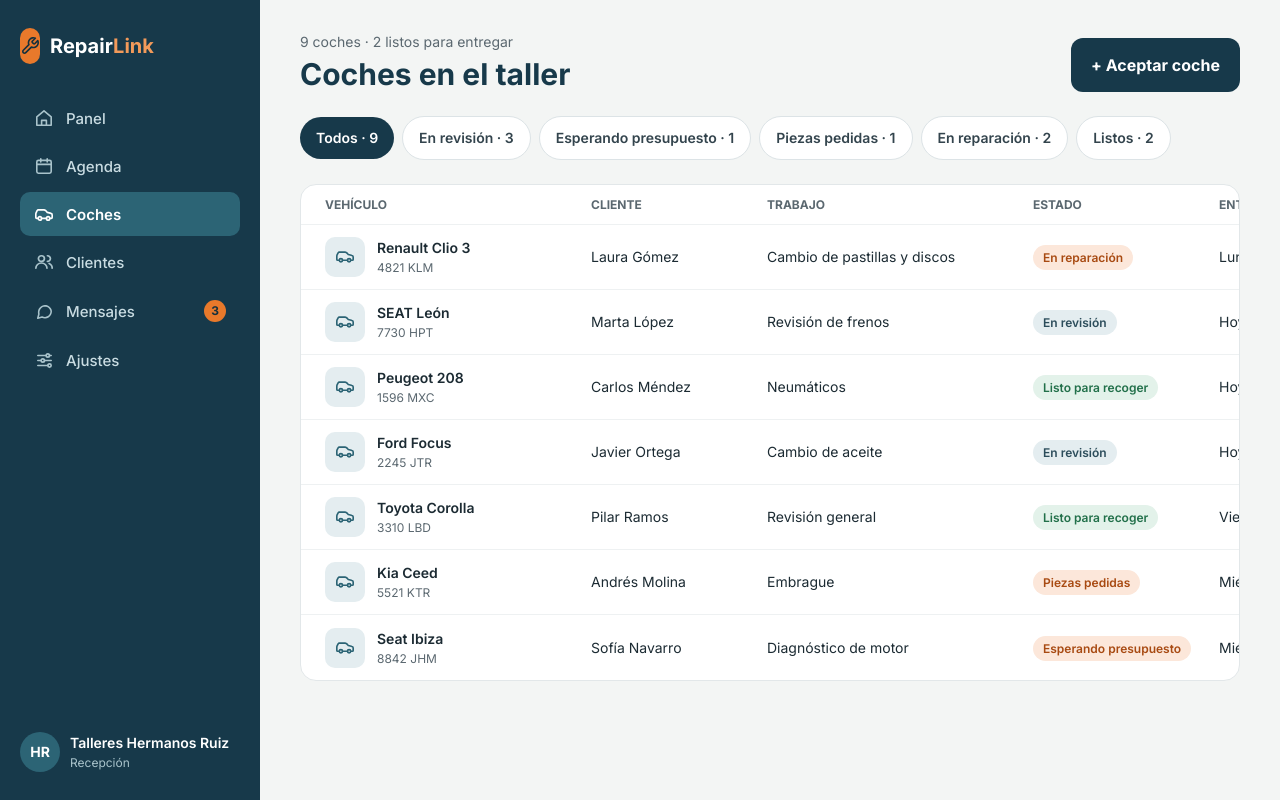
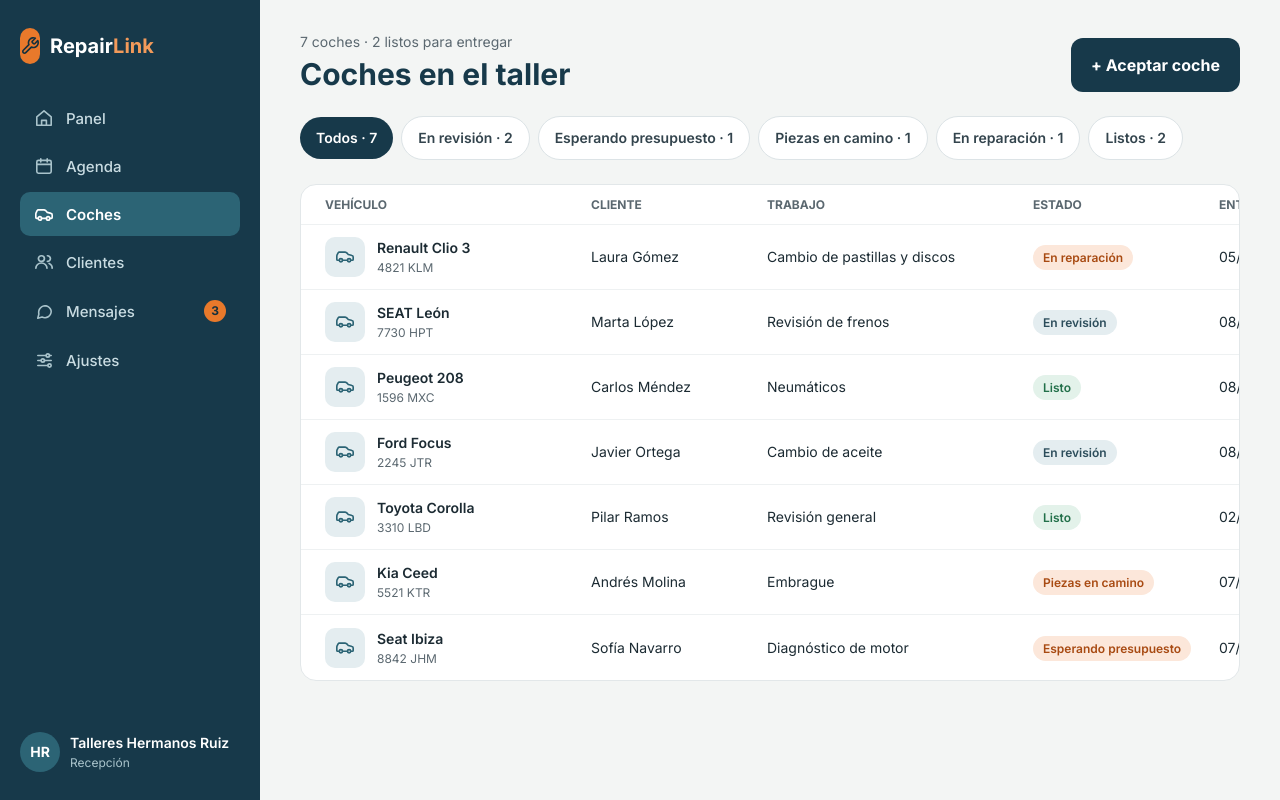
Before and after one commit to Daniag56/RepairLinkWeb, an Angular app: page /coches in a window 1280 px wide. Built offline with nearby package versions, Linux system fonts and the light colour scheme.

Commit message:
SCRUM-109 Modelo, servicio con datos simulados y listado de coches

```diff
--- /dev/null
+++ b/src/app/coches/coche-api.ts
@@ -0,0 +1,23 @@
+import { Injectable } from '@angular/core';
+import { Observable, of } from 'rxjs';
+import { Coche } from './coche';
+
+@Injectable({
+  providedIn: 'root',
+})
+export class CocheApi {
+  // Datos simulados. Cuando haya API se cambiará of() por HttpClient.
+  private coches: Coche[] = [
+    { id: 1, marca: 'Renault', modelo: 'Clio 3', matricula: '4821 KLM', cliente: 'Laura Gómez', trabajo: 'Cambio de pastillas y discos', estado: 'en_reparacion', fechaEntrada: new Date('2026-10-05') },
+    { id: 2, marca: 'SEAT', modelo: 'León', matricula: '7730 HPT', cliente: 'Marta López', trabajo: 'Revisión de frenos', estado: 'en_revision', fechaEntrada: new Date('2026-10-08') },
+    { id: 3, marca: 'Peugeot', modelo: '208', matricula: '1596 MXC', cliente: 'Carlos Méndez', trabajo: 'Neumáticos', estado: 'listo', fechaEntrada: new Date('2026-10-08') },
+    { id: 4, marca: 'Ford', modelo: 'Focus', matricula: '2245 JTR', cliente: 'Javier Ortega', trabajo: 'Cambio de aceite', estado: 'en_revision', fechaEntrada: new Date('2026-10-08') },
+    { id: 5, marca: 'Toyota', modelo: 'Corolla', matricula: '3310 LBD', cliente: 'Pilar Ramos', trabajo: 'Revisión general', estado: 'listo', fechaEntrada: new Date('2026-10-02') },
+    { id: 6, marca: 'Kia', modelo: 'Ceed', matricula: '5521 KTR', cliente: 'Andrés Molina', trabajo: 'Embrague', estado: 'piezas_en_camino', fechaEntrada: new Date('2026-10-07') },
+    { id: 7, marca: 'Seat', modelo: 'Ibiza', matricula: '8842 JHM', cliente: 'Sofía Navarro', trabajo: 'Diagnóstico de motor', estado: 'esperando_presupuesto', fechaEntrada: new Date('2026-10-07') },
+  ];
+
+  getCoches(): Observable<Coche[]> {
+    return of(this.coches);
+  }
+}
--- /dev/null
+++ b/src/app/coches/coche.ts
@@ -0,0 +1,23 @@
+export type EstadoReparacion = 'en_revision' | 'esperando_presupuesto' |
+'piezas_en_camino' |'en_reparacion' | 'listo';
+
+export interface Coche{
+  id: number;
+  marca: string;
+  modelo: string;
+  matricula: string;
+  cliente: string;
+  trabajo: string;
+  estado: EstadoReparacion;
+  fechaEntrada: Date;
+}
+
+export const ESTADOS_REPARACION: Record<EstadoReparacion, {texto: string;
+badge: string}> = {
+  en_revision: {texto: 'En revisión', badge: 'badge-azul'},
+  esperando_presupuesto: {texto: 'Esperando presupuesto', badge: 'badge-naranja'},
+  piezas_en_camino: {texto: 'Piezas en camino', badge: 'badge-naranja'},
+  en_reparacion: {texto: 'En reparación', badge: 'badge-naranja'},
+  listo: {texto: 'Listo', badge: 'badge-verde'},
+
+}
--- a/src/app/coches/coches.html
+++ b/src/app/coches/coches.html
@@ -1,19 +1,19 @@
 <div class="flex flex-col gap-6 px-10 pt-8 pb-10">
   <header class="flex items-end justify-between">
     <div class="flex flex-col gap-1 whitespace-nowrap">
-      <p class="text-sm text-texto-suave">9 coches · 2 listos para entregar</p>
+      <p class="text-sm text-texto-suave">{{ coches.length }} coches · {{ listos }} listos para entregar</p>
       <h1 class="text-[30px] font-bold text-marino">Coches en el taller</h1>
     </div>
     <button type="button" class="btn-primario">+ Aceptar coche</button>
   </header>
 
   <div class="flex items-center gap-2">
-    <button type="button" class="chip-activo">Todos · 9</button>
-    <button type="button" class="chip-inactivo">En revisión · 3</button>
+    <button type="button" class="chip-activo">Todos · {{ coches.length }}</button>
+    <button type="button" class="chip-inactivo">En revisión · 2</button>
     <button type="button" class="chip-inactivo">Esperando presupuesto · 1</button>
-    <button type="button" class="chip-inactivo">Piezas pedidas · 1</button>
-    <button type="button" class="chip-inactivo">En reparación · 2</button>
-    <button type="button" class="chip-inactivo">Listos · 2</button>
+    <button type="button" class="chip-inactivo">Piezas en camino · 1</button>
+    <button type="button" class="chip-inactivo">En reparación · 1</button>
+    <button type="button" class="chip-inactivo">Listos · {{ listos }}</button>
   </div>
 
   <section class="tarjeta flex flex-col">
@@ -21,47 +21,20 @@
       <span class="w-[250px] shrink-0">VEHÍCULO</span><span class="w-[160px] shrink-0">CLIENTE</span><span class="w-[250px] shrink-0">TRABAJO</span><span class="w-[170px] shrink-0">ESTADO</span><span class="w-[90px] shrink-0">ENTRADA</span>
     </div>
 
-    <a class="flex h-[65px] cursor-pointer items-center gap-4 border-b border-separador px-6 text-sm text-texto">
-      <span class="flex w-[250px] shrink-0 items-center gap-3"><span class="flex size-10 shrink-0 items-center justify-center rounded-[10px] bg-azul-fondo"><img src="icons/coche.svg" alt="" class="size-[18px]" /></span><span class="flex flex-col gap-0.5"><span class="font-semibold">Renault Clio 3</span><span class="text-xs text-texto-suave">4821 KLM</span></span></span>
-      <span class="w-[160px] shrink-0">Laura Gómez</span><span class="w-[250px] shrink-0">Cambio de pastillas y discos</span>
-      <span class="w-[170px] shrink-0"><span class="badge-naranja">En reparación</span></span><span class="w-[90px] shrink-0">Lun 5 oct</span>
-      <img src="icons/chevron-derecha.svg" alt="" class="ml-auto" />
-    </a>
-    <a class="flex h-[65px] cursor-pointer items-center gap-4 border-b border-separador px-6 text-sm text-texto">
-      <span class="flex w-[250px] shrink-0 items-center gap-3"><span class="flex size-10 shrink-0 items-center justify-center rounded-[10px] bg-azul-fondo"><img src="icons/coche.svg" alt="" class="size-[18px]" /></span><span class="flex flex-col gap-0.5"><span class="font-semibold">SEAT León</span><span class="text-xs text-texto-suave">7730 HPT</span></span></span>
-      <span class="w-[160px] shrink-0">Marta López</span><span class="w-[250px] shrink-0">Revisión de frenos</span>
-      <span class="w-[170px] shrink-0"><span class="badge-azul">En revisión</span></span><span class="w-[90px] shrink-0">Hoy</span>
-      <img src="icons/chevron-derecha.svg" alt="" class="ml-auto" />
-    </a>
-    <a class="flex h-[65px] cursor-pointer items-center gap-4 border-b border-separador px-6 text-sm text-texto">
-      <span class="flex w-[250px] shrink-0 items-center gap-3"><span class="flex size-10 shrink-0 items-center justify-center rounded-[10px] bg-azul-fondo"><img src="icons/coche.svg" alt="" class="size-[18px]" /></span><span class="flex flex-col gap-0.5"><span class="font-semibold">Peugeot 208</span><span class="text-xs text-texto-suave">1596 MXC</span></span></span>
-      <span class="w-[160px] shrink-0">Carlos Méndez</span><span class="w-[250px] shrink-0">Neumáticos</span>
-      <span class="w-[170px] shrink-0"><span class="badge-verde">Listo para recoger</span></span><span class="w-[90px] shrink-0">Hoy</span>
-      <img src="icons/chevron-derecha.svg" alt="" class="ml-auto" />
-    </a>
-    <a class="flex h-[65px] cursor-pointer items-center gap-4 border-b border-separador px-6 text-sm text-texto">
-      <span class="flex w-[250px] shrink-0 items-center gap-3"><span class="flex size-10 shrink-0 items-center justify-center rounded-[10px] bg-azul-fondo"><img src="icons/coche.svg" alt="" class="size-[18px]" /></span><span class="flex flex-col gap-0.5"><span class="font-semibold">Ford Focus</span><span class="text-xs text-texto-suave">2245 JTR</span></span></span>
-      <span class="w-[160px] shrink-0">Javier Ortega</span><span class="w-[250px] shrink-0">Cambio de aceite</span>
-      <span class="w-[170px] shrink-0"><span class="badge-azul">En revisión</span></span><span class="w-[90px] shrink-0">Hoy</span>
-      <img src="icons/chevron-derecha.svg" alt="" class="ml-auto" />
-    </a>
-    <a class="flex h-[65px] cursor-pointer items-center gap-4 border-b border-separador px-6 text-sm text-texto">
-      <span class="flex w-[250px] shrink-0 items-center gap-3"><span class="flex size-10 shrink-0 items-center justify-center rounded-[10px] bg-azul-fondo"><img src="icons/coche.svg" alt="" class="size-[18px]" /></span><span class="flex flex-col gap-0.5"><span class="font-semibold">Toyota Corolla</span><span class="text-xs text-texto-suave">3310 LBD</span></span></span>
-      <span class="w-[160px] shrink-0">Pilar Ramos</span><span class="w-[250px] shrink-0">Revisión general</span>
-      <span class="w-[170px] shrink-0"><span class="badge-verde">Listo para recoger</span></span><span class="w-[90px] shrink-0">Vie 2 oct</span>
-      <img src="icons/chevron-derecha.svg" alt="" class="ml-auto" />
-    </a>
-    <a class="flex h-[65px] cursor-pointer items-center gap-4 border-b border-separador px-6 text-sm text-texto">
-      <span class="flex w-[250px] shrink-0 items-center gap-3"><span class="flex size-10 shrink-0 items-center justify-center rounded-[10px] bg-azul-fondo"><img src="icons/coche.svg" alt="" class="size-[18px]" /></span><span class="flex flex-col gap-0.5"><span class="font-semibold">Kia Ceed</span><span class="text-xs text-texto-suave">5521 KTR</span></span></span>
-      <span class="w-[160px] shrink-0">Andrés Molina</span><span class="w-[250px] shrink-0">Embrague</span>
-      <span class="w-[170px] shrink-0"><span class="badge-naranja">Piezas pedidas</span></span><span class="w-[90px] shrink-0">Mié 7 oct</span>
-      <img src="icons/chevron-derecha.svg" alt="" class="ml-auto" />
-    </a>
-    <a class="flex h-[65px] cursor-pointer items-center gap-4 px-6 text-sm text-texto">
-      <span class="flex w-[250px] shrink-0 items-center gap-3"><span class="flex size-10 shrink-0 items-center justify-center rounded-[10px] bg-azul-fondo"><img src="icons/coche.svg" alt="" class="size-[18px]" /></span><span class="flex flex-col gap-0.5"><span class="font-semibold">Seat Ibiza</span><span class="text-xs text-texto-suave">8842 JHM</span></span></span>
-      <span class="w-[160px] shrink-0">Sofía Navarro</span><span class="w-[250px] shrink-0">Diagnóstico de motor</span>
-      <span class="w-[170px] shrink-0"><span class="badge-naranja">Esperando presupuesto</span></span><span class="w-[90px] shrink-0">Mié 7 oct</span>
-      <img src="icons/chevron-derecha.svg" alt="" class="ml-auto" />
-    </a>
+    @for (coche of coches; track coche.id; let ultimo = $last) {
+      <a class="flex h-[65px] cursor-pointer items-center gap-4 border-separador px-6 text-sm text-texto" [class.border-b]="!ultimo">
+        <span class="flex w-[250px] shrink-0 items-center gap-3">
+          <span class="flex size-10 shrink-0 items-center justify-center rounded-[10px] bg-azul-fondo"><img src="icons/coche.svg" alt="" class="size-[18px]" /></span>
+          <span class="flex flex-col gap-0.5"><span class="font-semibold">{{ coche.marca }} {{ coche.modelo }}</span><span class="text-xs text-texto-suave">{{ coche.matricula }}</span></span>
+        </span>
+        <span class="w-[160px] shrink-0">{{ coche.cliente }}</span>
+        <span class="w-[250px] shrink-0">{{ coche.trabajo }}</span>
+        <span class="w-[170px] shrink-0"><span [class]="estados[coche.estado].badge">{{ estados[coche.estado].texto }}</span></span>
+        <span class="w-[90px] shrink-0">{{ coche.fechaEntrada | date: 'dd/MM/yyyy' }}</span>
+        <img src="icons/chevron-derecha.svg" alt="" class="ml-auto" />
+      </a>
+    } @empty {
+      <app-sin-resultados titulo="No hay coches en el taller" descripcion="Cuando aceptes un coche aparecerá aquí." />
+    }
   </section>
 </div>
--- a/src/app/coches/coches.ts
+++ b/src/app/coches/coches.ts
@@ -1,9 +1,26 @@
-import { Component } from '@angular/core';
+import { DatePipe } from '@angular/common';
+import { Component, inject, OnInit } from '@angular/core';
+import { SinResultados } from '../compartido/sin-resultados/sin-resultados';
+import { CocheApi } from './coche-api';
+import { Coche, ESTADOS_REPARACION } from './coche';
 
 @Component({
-  imports: [],
+  imports: [DatePipe, SinResultados],
   selector: 'app-coches',
   styleUrl: './coches.css',
   templateUrl: './coches.html',
 })
-export class Coches {}
+export class Coches implements OnInit {
+  private cocheApi = inject(CocheApi);
+  coches: Coche[] = [];
+  estados = ESTADOS_REPARACION;
+  ngOnInit(): void {
+    this.cocheApi.getCoches().subscribe((data) => {
+      this.coches = data;
+    });
+  }
+
+  get listos(): number{
+    return this.coches.filter(coche => coche.estado === 'listo').length;
+  }
+}
```
